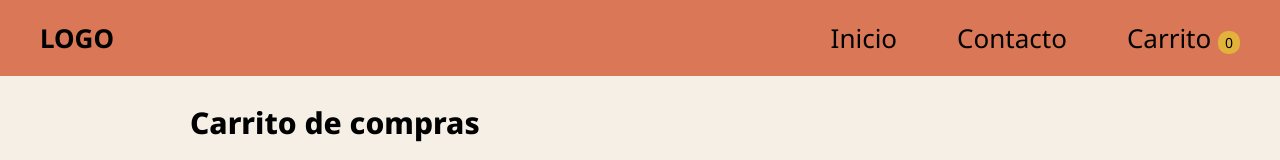
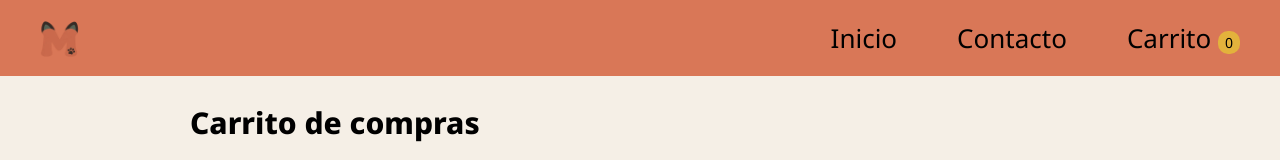
Before and after one commit to LuisProjects/rascadores, a plain HTML site: page pages/carrito.html in a window 1280 px wide. Shown: the top 160 px of the page. Drawn offline with Linux system fonts and the light colour scheme.

Commit message:
logo  MiauShop

```diff
--- a/css/styles.css
+++ b/css/styles.css
@@ -90,7 +90,19 @@ footer {
     font-weight: bold;
 }
 
-.logo,
+.logo {
+    display: flex;
+    align-items: center;
+    padding: 0.5rem 1rem;
+}
+
+.logo-img {
+    display: block;
+    width: 6rem;
+    height: 6rem;
+    object-fit: contain;
+}
+
 .header-nav a {
     text-decoration: none;
     font-size: 2.6rem;
--- a/pages/carrito.html
+++ b/pages/carrito.html
@@ -7,6 +7,8 @@
      <!-- -------------------- fuente elegida de google fonts -------------------- -->
     <link href="https://fonts.googleapis.com/css2?family=Noto+Sans:ital,wght@0,100..900;1,100..900&display=swap" rel="stylesheet">
 
+    <link rel="icon" type="image/png" sizes="64x64" href="../img/favicon.png">
+
     <!-- ------------------------- nuestro css externo va como último link ------------------------- -->
     <link rel="stylesheet" href="../css/styles.css" />
     <title>MiauShop | Carrito</title>
@@ -14,7 +16,11 @@
 </head>
 <body>
     <header>
-        <div class="div-logo"><a class="logo" href="../index.html">LOGO</a></div>
+        <div class="div-logo">
+            <a class="logo" href="../index.html" aria-label="MiauShop - Inicio">
+                <img class="logo-img" src="../img/logo-opcion-1.webp" alt="MiauShop">
+            </a>
+        </div>
         <nav class="header-nav">
             <ul>
                 <li><a href="../index.html">Inicio</a></li>
```
Also changed, not shown: index.html (+7 -1 lines), pages/contacto.html (+7 -1 lines), img/favicon.png (added), img/logo-opcion-1.webp (added).
